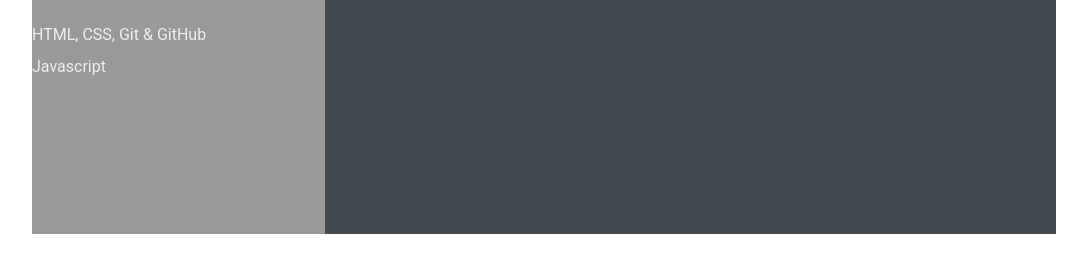
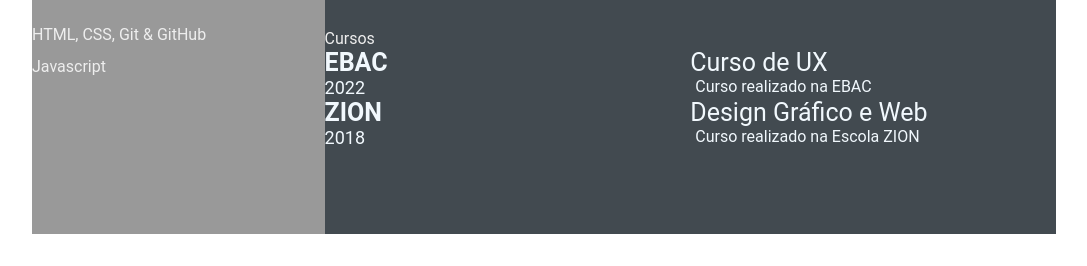
Before and after one commit to IgorAraujooj/devweekgit.github.io, a plain HTML site: page index.html in a window 1280 px wide. Shown: the part 598-864 px from the top of the page, without its empty margins (96-1183 px from the left). Drawn offline with Linux system fonts and the light colour scheme.

Commit message:
feature: add courses

```diff
--- a/index.html
+++ b/index.html
@@ -83,7 +83,6 @@
         <section class="education gap">
           <div class="right-title">Formação Academica</div>
           <div class="education-contents">
-
             <div class="education-left">
               <p class="education-school-name">UFRJ</p>
               <p class="education-time-period">2018 - 2021</p>
@@ -106,7 +105,31 @@
               </p>
             </div>
           </div>
+        </section>
 
+        <section class="awards gap">
+          <div class="right-title">Cursos</div>
+
+          <div class="awards-contents">
+            <div class="awards-left">
+              <p class="awards-company-name">EBAC</p>
+              <p class="awards-time-period">2022</p>
+            </div>
+
+            <div class="awards-right">
+              <p class="awards-name">Curso de UX</p>
+              <p class="awards-desc">Curso realizado na EBAC</p>
+            </div>
+            <div class="awards-left">
+              <p class="awards-company-name">ZION</p>
+              <p class="awards-time-period">2018</p>
+            </div>
+
+            <div class="awards-right">
+              <p class="awards-name">Design Gráfico e Web</p>
+              <p class="awards-desc">Curso realizado na Escola ZION</p>
+            </div>
+          </div>
         </section>
       </section>
     </main>
```
